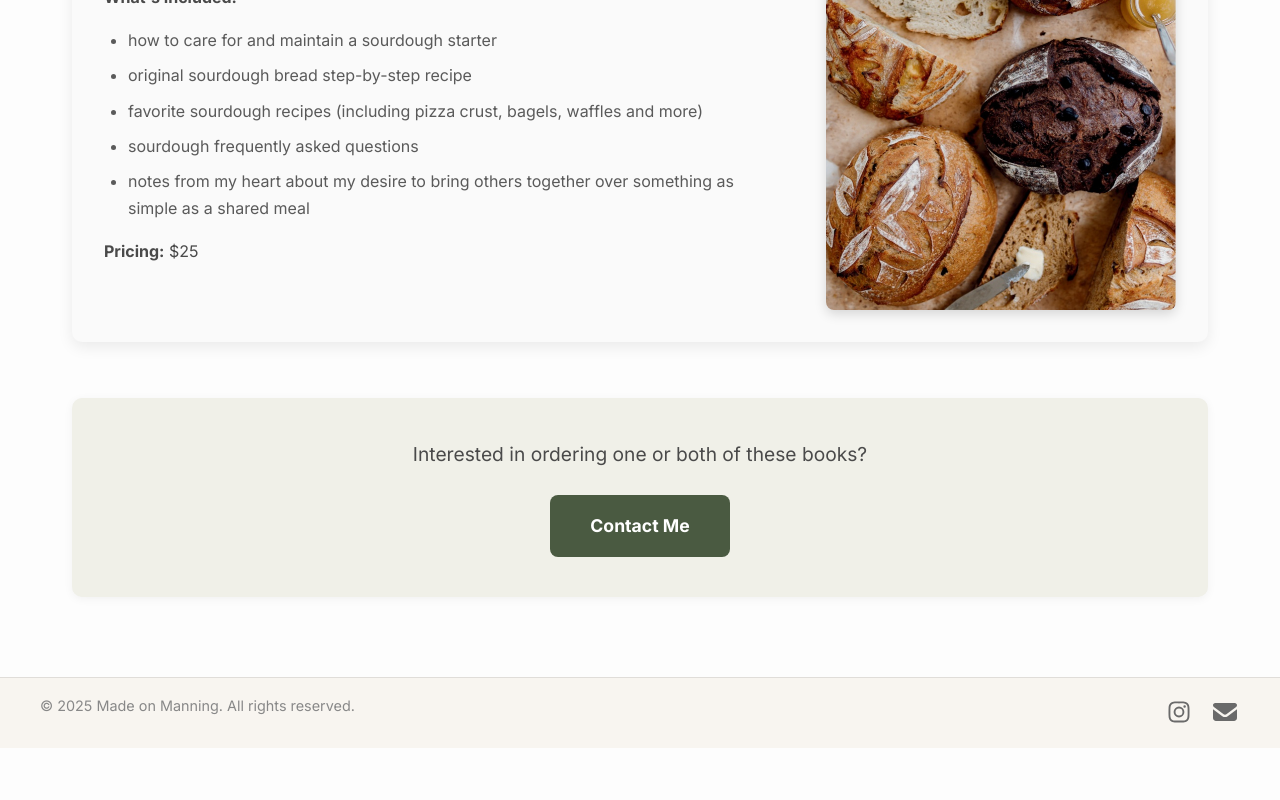
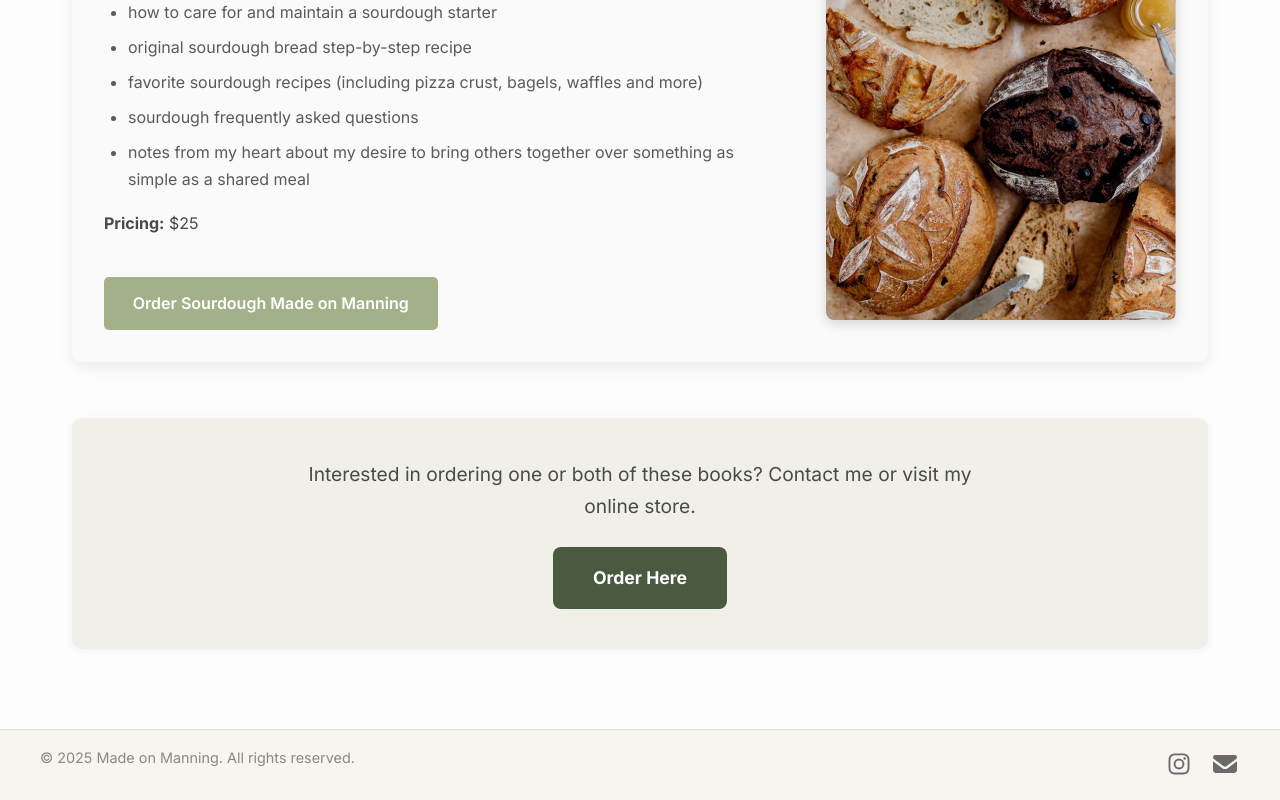
Before and after one commit to madeonmanning/madeonmanning.github.io, a Next.js app: page /books in a window 1280 px wide. Shown: the part 1297-2097 px from the top of the page. Before the commit the page ends 2045 px from the top, so only its background shows below. Built offline with nearby package versions, Linux system fonts and the light colour scheme; a web font is replaced by a local one.

Commit message:
add square website links

```diff
--- a/app/books/Books.css
+++ b/app/books/Books.css
@@ -105,6 +105,23 @@
     transform: translateY(-2px);
 }
 
+.book-order-button {
+    display: inline-block;
+    background-color: #a3b18a; /* Soft green button */
+    color: white;
+    padding: 0.8rem 1.8rem;
+    border-radius: 5px;
+    text-decoration: none;
+    font-weight: 600;
+    margin-top: 1.5rem;
+    transition: background-color 0.3s ease, transform 0.1s ease;
+}
+
+.book-order-button:hover {
+    background-color: #8c9d72;
+    transform: translateY(-1px);
+}
+
 .book-image-container {
     max-width: 350px;
     width: 100%;
--- a/app/books/page.jsx
+++ b/app/books/page.jsx
@@ -17,7 +17,8 @@ function Books() {
         'notes from my heart surrounding serving others through simple acts of making space for them in your home and at your table',
       ],
       cost: '$25',
-      image: '/book-recipes-made-on-manning.jpg'
+      image: '/book-recipes-made-on-manning.jpg',
+      url: 'https://madeonmanning.square.site/product/book-recipes-made-on-manning/QPRTJHQI2J5A4KZ3QBSCZSMW'
     },
     {
       id: 2,
@@ -31,7 +32,8 @@ function Books() {
         'notes from my heart about my desire to bring others together over something as simple as a shared meal'
       ],
       cost: '$25',
-      image: '/book-sourdough-made-on-manning.jpg'
+      image: '/book-sourdough-made-on-manning.jpg',
+      url: 'https://madeonmanning.square.site/product/book-sourdough-made-on-manning/7UX67ZO6PERWVNX3MXFNM6NA'
     }
   ];
 
@@ -60,14 +62,15 @@ function Books() {
               <p>
                 <b>Pricing:</b> {item.cost}
               </p>
+              <a href={item.url} target="_blank" className="book-order-button">Order {item.name}</a>
             </div>
           </div>
         </section>
       ))}
 
       <div className="inquiry-call-to-action">
-        <p>Interested in ordering one or both of these books?</p>
-        <Link href="/contact" className="main-inquiry-button">Contact Me</Link>
+        <p>Interested in ordering one or both of these books? <Link href="/contact">Contact me</Link> or visit <a href='https://madeonmanning.square.site/'>my online store</a>.</p>
+        <a href="https://madeonmanning.square.site/" target="_blank" className="main-inquiry-button">Order Here</a>
       </div>
 
     </div>
```
